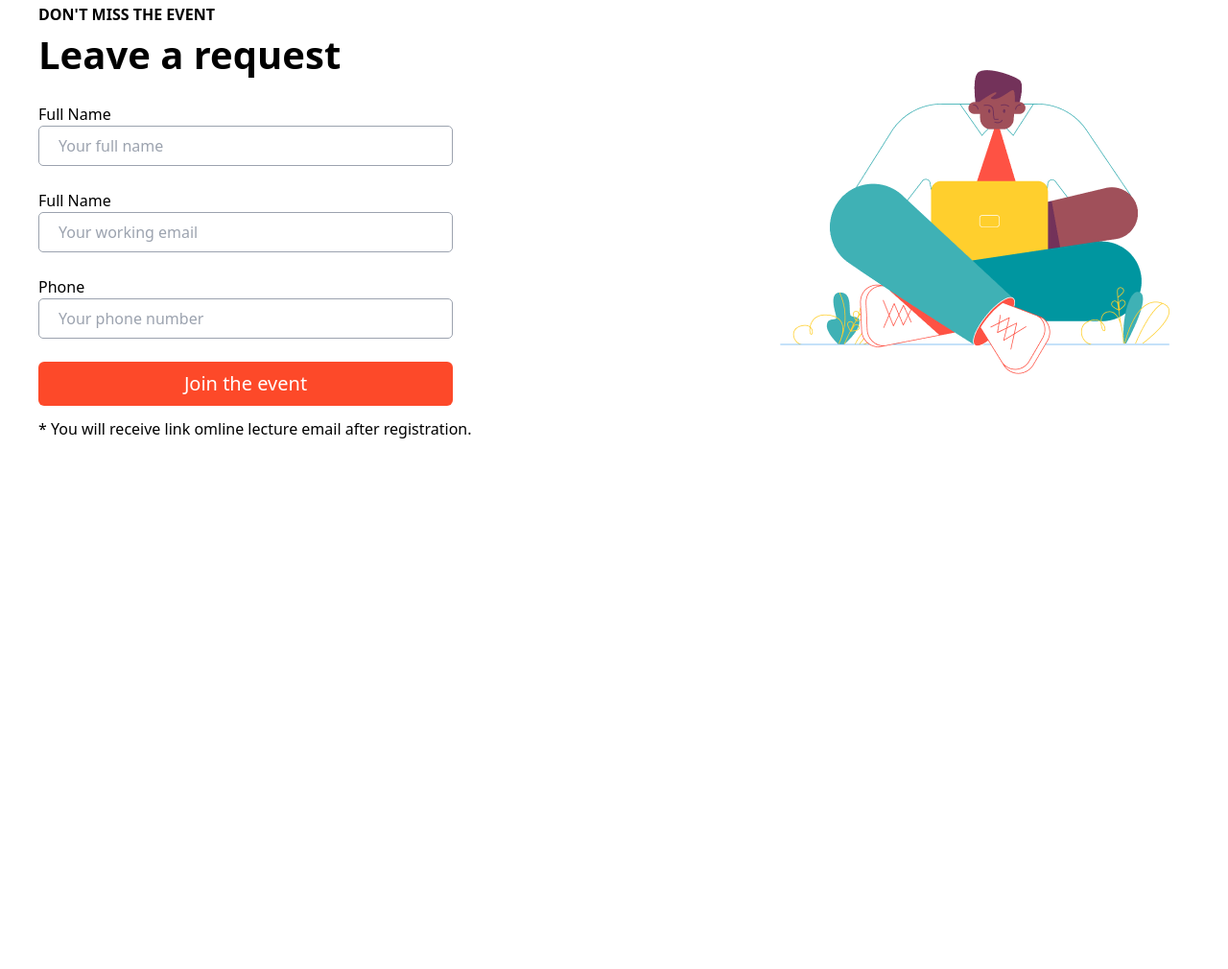
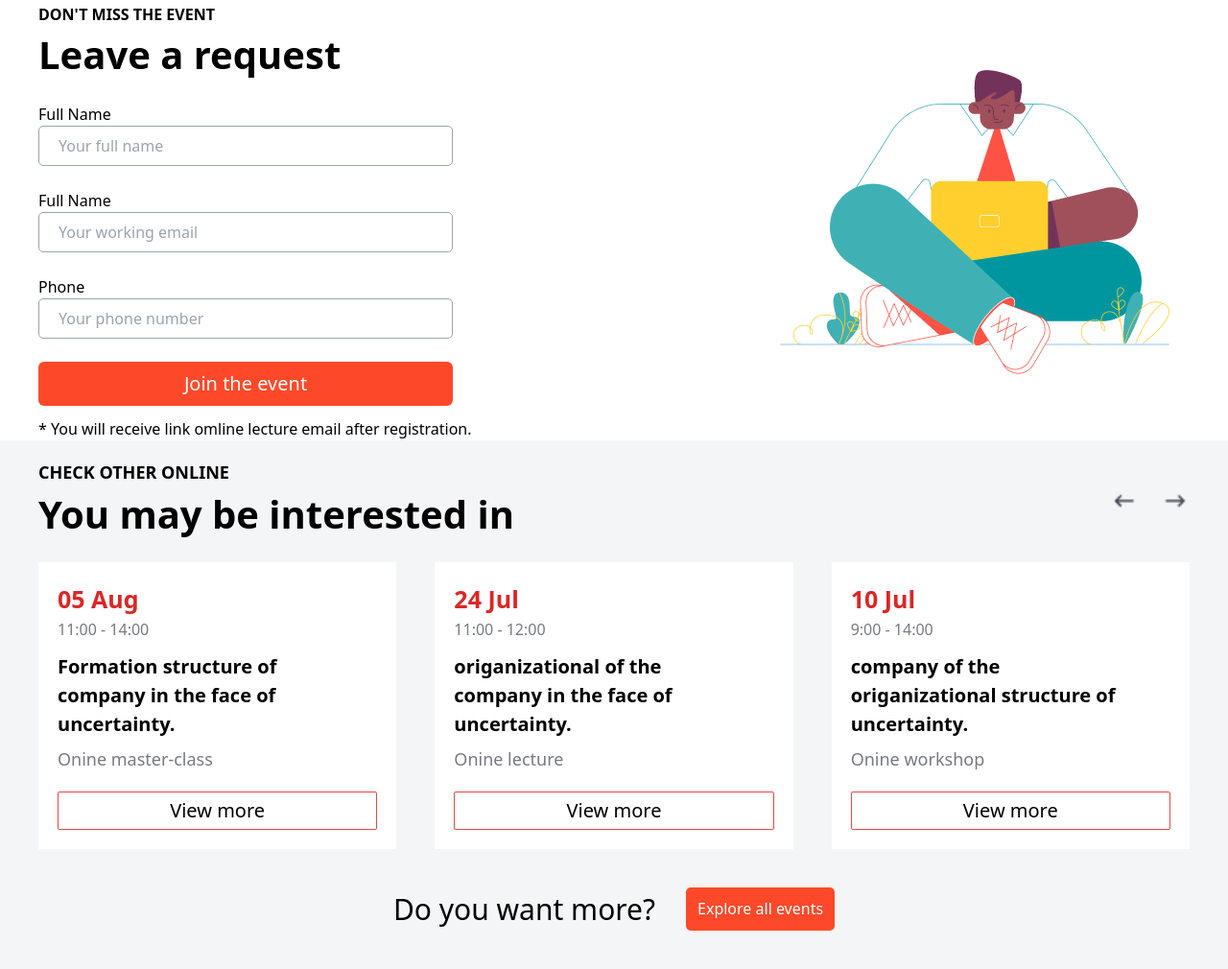
Before and after one commit to axmadsho/6kasa, a website: page src/muhsin.html in a window 1280 px wide. Shown: the part 2100-3110 px from the top of the page at 96% size. Before the commit the page ends 2559 px from the top, so only its background shows below. Drawn offline with nearby package versions, Linux system fonts and the light colour scheme; files that its build step writes are made by us from their sources.

Commit message:
boloi footer

```diff
--- a/src/muhsin.html
+++ b/src/muhsin.html
@@ -131,5 +131,46 @@
         <img src="./img/image copy 3.png" alt="">
     </section>
   </main>
+
+  <section class="bg-[#F4F5F6] p-5 pb-10">
+    <section class="max-w-[1200px] m-auto">
+        <div class="flex items-center justify-between">
+            <div>
+                <p class="text-[18px] font-[600]">CHECK OTHER ONLINE</p>
+                <h1 class="text-[40px] font-[600]">You may be interested in</h1>
+            </div>
+            <img class="w-[7%]" src="./img/image copy 4.png" alt="">
+        </div>
+        <section class="mt-5 flex justify-between gap-10">
+            <article class="bg-white w-[40%] p-5">
+                <h1 class="text-[25px] font-bold text-red-600">05 Aug</h1>
+                <p class="text-[#787A80]">11:00 - 14:00</p>
+                <h1 class="w-[90%] text-[20px] font-[600] mt-3 mb-2">Formation structure of company in the face of uncertainty.</h1>
+                <p class="text-[18px] text-[#787A80]">Onine master-class</p>
+                <button class="border-[1px] border-red-500 bg-white rounded-sm text-[20px] w-[100%] py-1 mt-5">View more</button>
+            </article>
+
+            <article class="bg-white w-[40%] p-5">
+                <h1 class="text-[25px] font-bold text-red-600">24 Jul</h1>
+                <p class="text-[#787A80]">11:00 - 12:00</p>
+                <h1 class="w-[90%] text-[20px] font-[600] mt-3 mb-2">origanizational of the company in the face of uncertainty.</h1>
+                <p class="text-[18px] text-[#787A80]">Onine lecture</p>
+                <button class="border-[1px] border-red-500 bg-white rounded-sm text-[20px] w-[100%] py-1 mt-5">View more</button>
+            </article>
+
+            <article class="bg-white w-[40%] p-5">
+                <h1 class="text-[25px] font-bold text-red-600">10 Jul</h1>
+                <p class="text-[#787A80]">9:00 - 14:00</p>
+                <h1 class="w-[90%] text-[20px] font-[600] mt-3 mb-2">company of the origanizational structure of  uncertainty.</h1>
+                <p class="text-[18px] text-[#787A80]">Onine workshop</p>
+                <button class="border-[1px] border-red-500 bg-white rounded-sm text-[20px] w-[100%] py-1 mt-5">View more</button>
+            </article>
+        </section>
+        <div class="flex gap-8 justify-center mt-10">
+            <h1 class="text-[30px]">Do you want more?</h1>
+            <button class="bg-[#FD4929] py-2 px-3 text-white rounded-[5px]">Explore all events</button>
+        </div>
+    </section>
+  </section>
 </body>
 </html>
```
